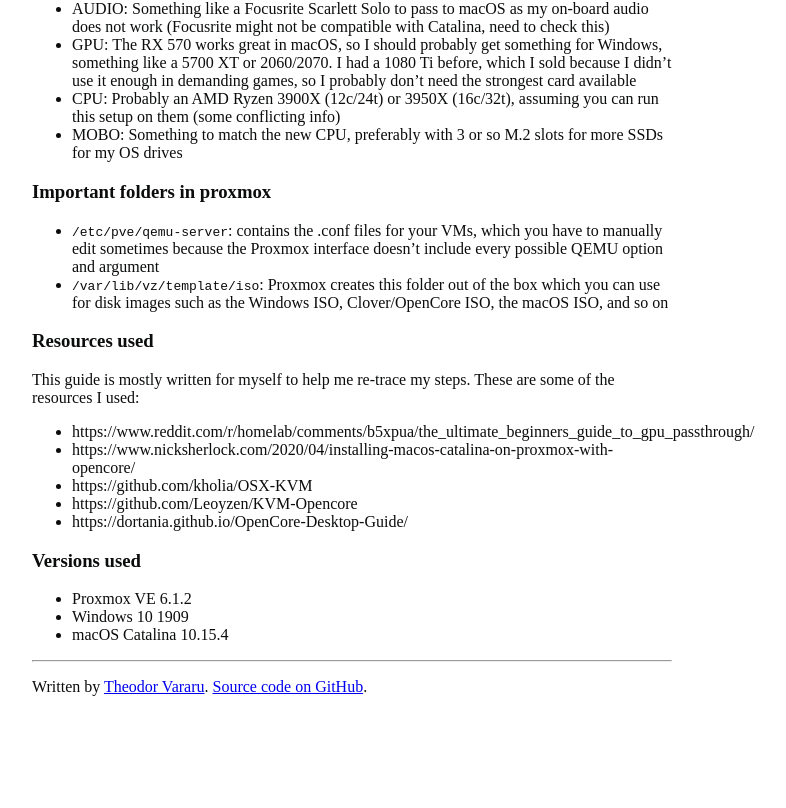
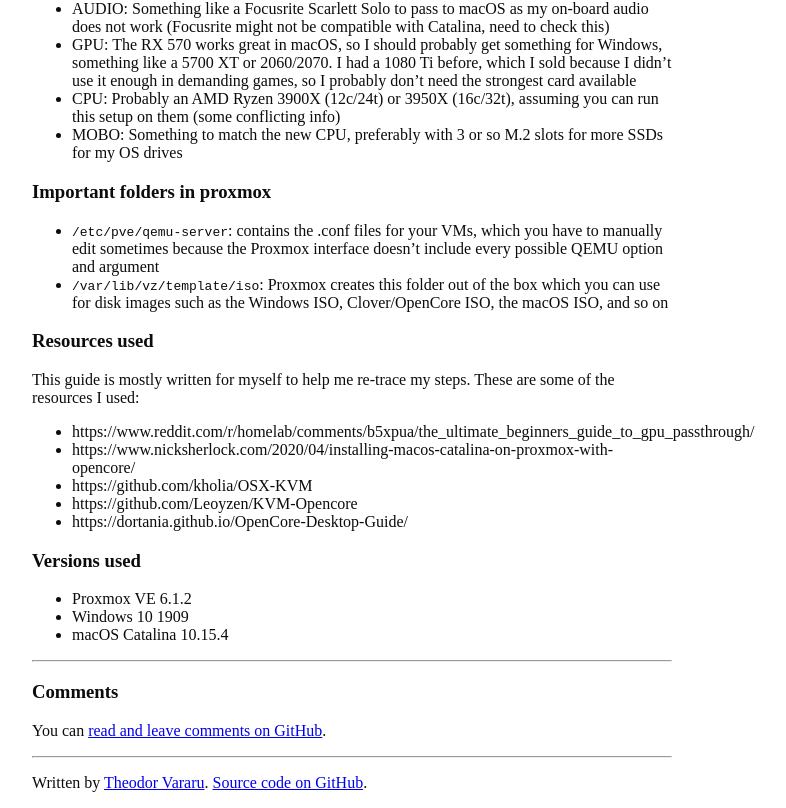
Before and after one commit to tvararu/blog.vararu.org, a Next.js app: page /proxmox in a window 1280 px wide. Shown: the part 5524-6332 px from the top of the page, without its empty margins (288-1074 px from the left). Before the commit the page ends 6236 px from the top, so only its background shows below. Built offline with nearby package versions, Linux system fonts and the light colour scheme; no server answers.

Commit message:
WIP comments section
Does not work due to cors.

```diff
--- /dev/null
+++ b/components/Comments.js
@@ -0,0 +1,58 @@
+import useSWR from "swr";
+
+const fetcher = async (...args) => {
+  const res = await fetch(...args);
+  return res.json();
+};
+
+const FallbackNoData = () => (
+  <p>
+    You can{" "}
+    <a href="https://github.com/tvararu/blog.vararu.org/issues">
+      read and leave comments on GitHub
+    </a>
+    .
+  </p>
+);
+
+const FallbackNoIssue = ({ title }) => (
+  <p>
+    To leave a comment,{" "}
+    <a
+      href={`https://github.com/tvararu/blog.vararu.org/issues/new?title=Comments: ${title}`}
+    >
+      open an issue
+    </a>{" "}
+    with the title "<code>Comments: {title}</code>" and an empty description,
+    and then comment on the issue.
+  </p>
+);
+
+const api = (url) =>
+  "https://api.github.com/repos/tvararu/blog.vararu.org" + url;
+
+const CommentList = ({ issues, title }) => {
+  const issue = issues.find((issue) => issue.title === `Comments: ${title}`);
+
+  return issue ? <p>foo</p> : <FallbackNoIssue title={title} />;
+};
+
+const Comments = ({ title }) => {
+  const { data: issues, error } = useSWR(api("/issues"), fetcher);
+  const issuesLoaded = issues && !error;
+
+  return (
+    <>
+      <hr />
+      <h3>Comments</h3>
+
+      {issuesLoaded ? (
+        <CommentList issues={issues} title={title} />
+      ) : (
+        <FallbackNoData />
+      )}
+    </>
+  );
+};
+
+export default Comments;
--- a/package.json
+++ b/package.json
@@ -22,7 +22,8 @@
     "@zeit/next-mdx": "1.2.0",
     "next": "^9.3.6",
     "react": "^16.13.1",
-    "react-dom": "^16.13.1"
+    "react-dom": "^16.13.1",
+    "swr": "^0.2.0"
   },
   "devDependencies": {
     "cypress": "^4.5.0",
--- a/pages/proxmox.mdx
+++ b/pages/proxmox.mdx
@@ -1,4 +1,5 @@
 import Meta from "../components/Meta";
+import Comments from "../components/Comments";
 
 <Meta
   title="Fieldnotes for running Proxmox with Windows and macOS guests"
@@ -304,3 +305,5 @@
 - Proxmox VE 6.1.2
 - Windows 10 1909
 - macOS Catalina 10.15.4
+
+<Comments title="Fieldnotes for running Proxmox with Windows and macOS guests" />
```
Also changed, not shown: 1 other file (tests, documents, lock files or other folders).
